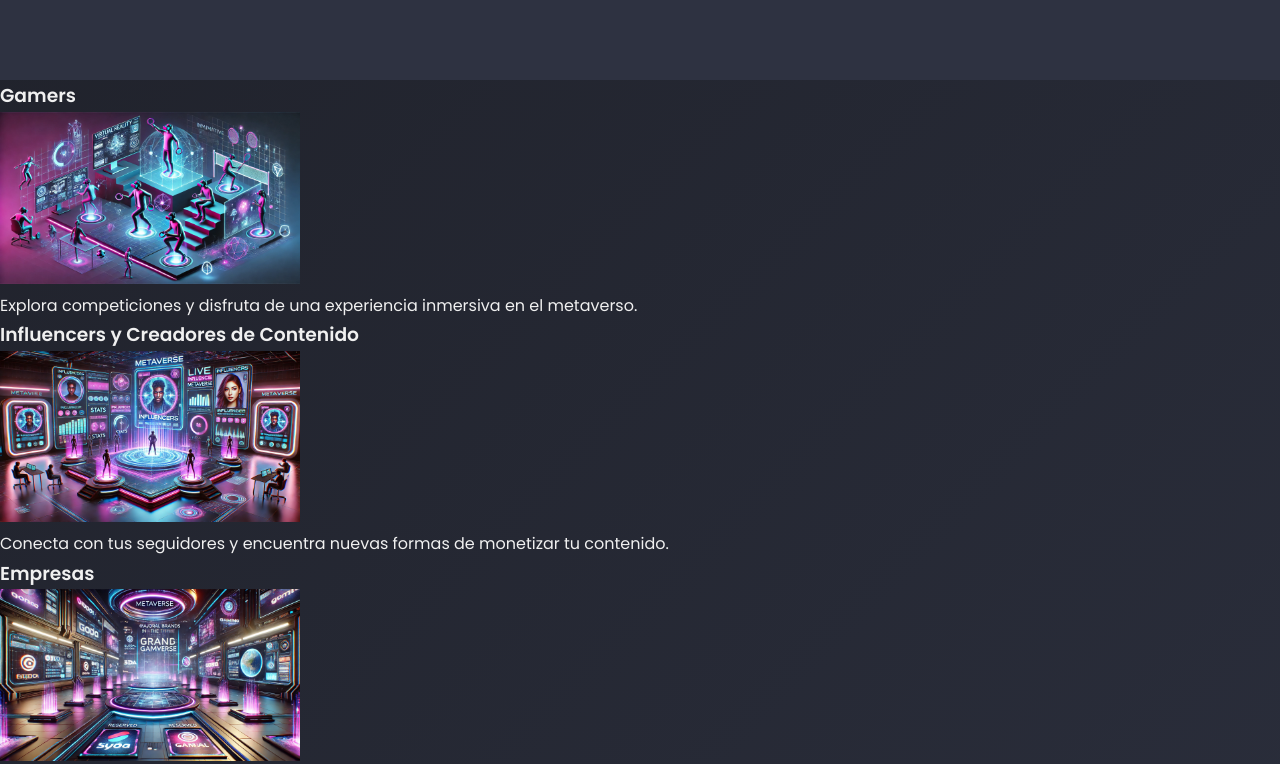
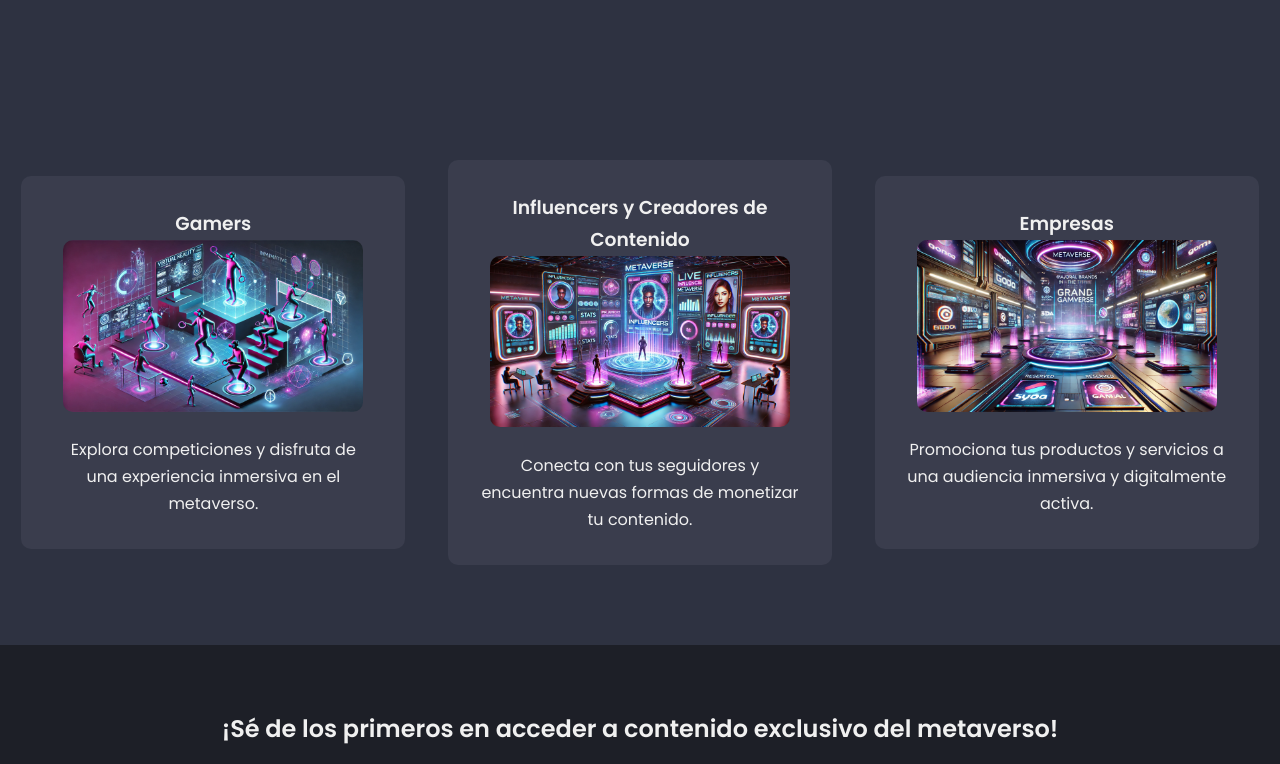
Before and after one commit to Juansimon90/Homegaming-LandingPage, a plain HTML site: page index.html in a window 1280 px wide. Shown: the part 726-1490 px from the top of the page. Drawn offline with Linux system fonts and the light colour scheme.

Commit message:
Update styles.css

```diff
--- a/styles.css
+++ b/styles.css
@@ -197,3 +197,34 @@ footer {
 footer p {
     margin: 0;
 }
+
+/* Segmentos (Gamers, Influencers, Empresas) */
+.segments-section {
+    display: flex;
+    justify-content: space-around; /* Distribuye los elementos horizontalmente */
+    align-items: center;
+    flex-wrap: wrap; /* Esto permite que los elementos se ajusten en pantallas pequeñas */
+    padding: 4rem 0;
+    background-color: #2e3241;
+}
+
+.segment {
+    background-color: #3a3d4d;
+    padding: 2rem;
+    border-radius: 10px;
+    width: 30%; /* Ajusta el ancho de cada segmento para que quepan en una línea */
+    text-align: center;
+    margin: 1rem;
+    transition: transform 0.3s;
+}
+
+.segment:hover {
+    transform: scale(1.05);
+}
+
+.segment img {
+    width: 100%;
+    max-width: 150px; /* Ajusta el tamaño de las imágenes dentro de los segmentos */
+    margin-bottom: 1rem;
+    border-radius: 10px;
+}
```
